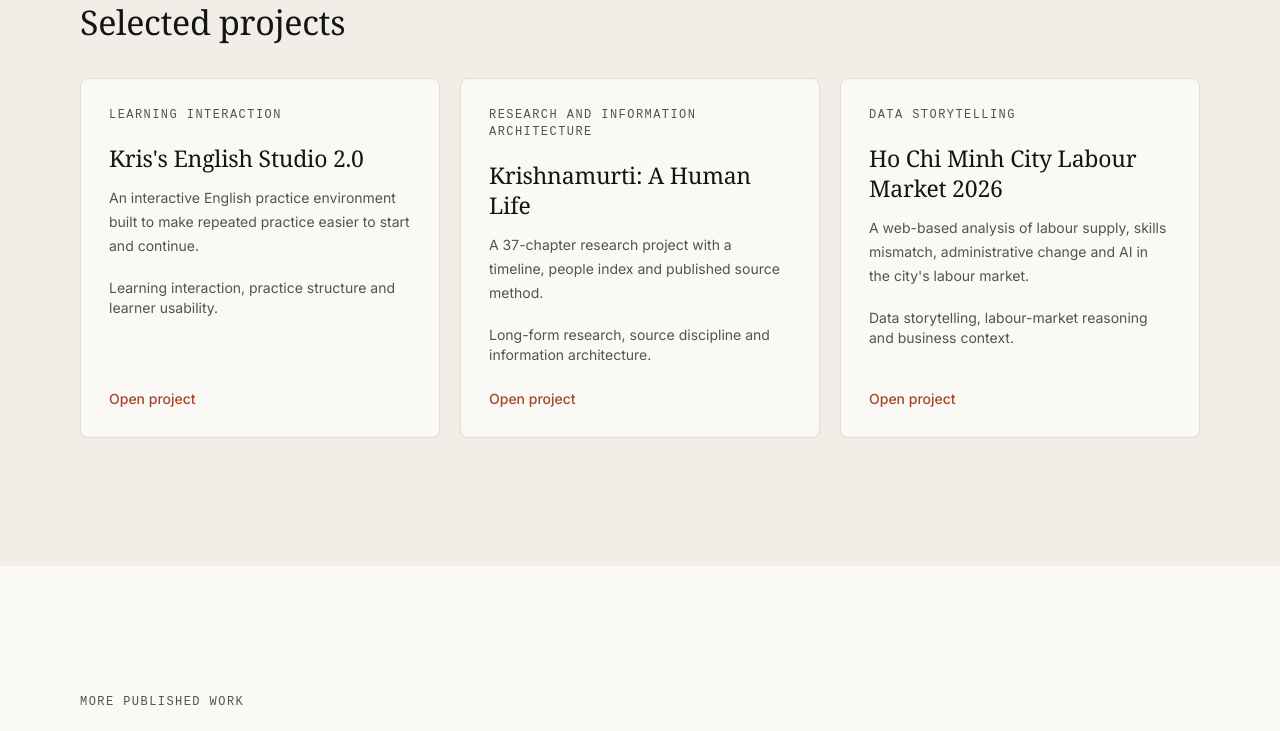
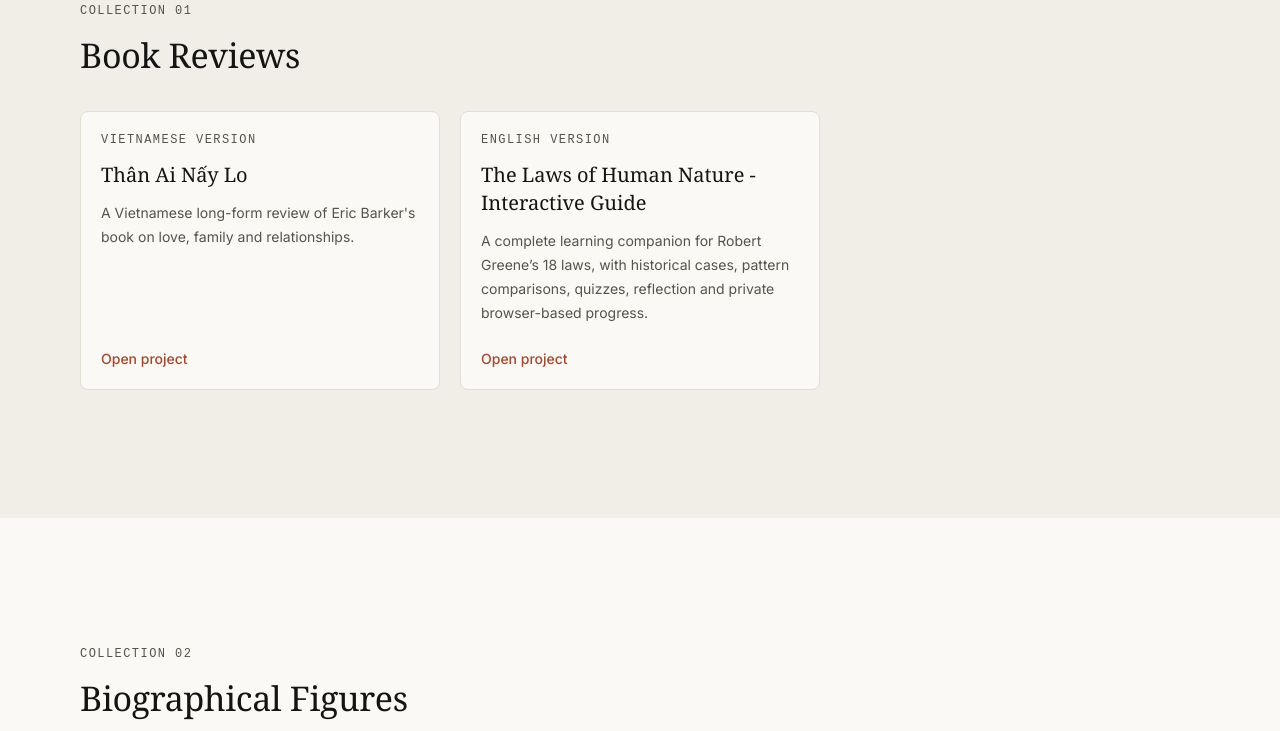
Before and after one commit to krisnguyen2k1/krisnguyen2k1.github.io, a Next.js app: page /digital-work in a window 1280 px wide. Shown: the part 680-1411 px from the top of the page. Built offline with nearby package versions, Linux system fonts and the light colour scheme.

Commit message:
content: group digital work by viewer need (#11)
Organise the Digital Work page into five viewer-oriented collections and label each project by language while preserving all other portfolio content.

```diff
--- a/app/digital-work/page.tsx
+++ b/app/digital-work/page.tsx
@@ -1,6 +1,63 @@
 import type { Metadata } from "next";
 import { ProjectCard } from "@/components/ProjectCard";
-import { selectedProjects, secondaryProjects } from "@/lib/content";
+import { projects, type Project } from "@/lib/content";
+
+type Language = "English" | "Vietnamese";
+
+type ProjectGroup = {
+  id: string;
+  title: string;
+  items: { projectTitle: string; language: Language }[];
+};
+
+const projectGroups: ProjectGroup[] = [
+  {
+    id: "book-reviews",
+    title: "Book Reviews",
+    items: [
+      { projectTitle: "Thân Ai Nấy Lo", language: "Vietnamese" },
+      { projectTitle: "The Laws of Human Nature - Interactive Guide", language: "English" },
+    ],
+  },
+  {
+    id: "biographical-figures",
+    title: "Biographical Figures",
+    items: [
+      { projectTitle: "The Man and His Country", language: "Vietnamese" },
+      { projectTitle: "Bill Marriott: A Life of Service", language: "Vietnamese" },
+      { projectTitle: "Before Marriott", language: "Vietnamese" },
+      { projectTitle: "Steve Jobs: An Interactive Biography", language: "English" },
+      { projectTitle: "Krishnamurti: A Human Life", language: "English" },
+    ],
+  },
+  {
+    id: "insightful-essays",
+    title: "Insightful Essays",
+    items: [
+      { projectTitle: "Psychology in Vietnam", language: "English" },
+      { projectTitle: "Ho Chi Minh City Labour Market 2026", language: "Vietnamese" },
+    ],
+  },
+  {
+    id: "english-teaching",
+    title: "English Teaching",
+    items: [
+      { projectTitle: "Bright12 Learning Hub", language: "English" },
+      { projectTitle: "Kris's English Studio 2.0", language: "English" },
+    ],
+  },
+  {
+    id: "my-life",
+    title: "My Life Jour" + "ney",
+    items: [{ projectTitle: "The Hotel Ledger", language: "English" }],
+  },
+];
+
+function getProject(title: string): Project {
+  const project = projects.find((item) => item.title === title);
+  if (!project) throw new Error(`Missing digital project: ${title}`);
+  return project;
+}
 
 export const metadata: Metadata = {
   title: "Digital work",
@@ -20,24 +77,32 @@ export default function DigitalWorkPage() {
         </div>
       </header>
 
-      <section className="section-pad bg-surface" aria-labelledby="selected-projects">
-        <div className="shell">
-          <h2 id="selected-projects" className="section-title">Selected projects</h2>
-          <div className="mt-9 grid gap-5 lg:grid-cols-3">
-            {selectedProjects.map((project) => <ProjectCard key={project.href} project={project} />)}
+      {projectGroups.map((group, index) => (
+        <section
+          key={group.id}
+          className={`section-pad ${index % 2 === 0 ? "bg-surface" : ""}`}
+          aria-labelledby={`${group.id}-heading`}
+        >
+          <div className="shell">
+            <p className="eyebrow">Collection {String(index + 1).padStart(2, "0")}</p>
+            <h2 id={`${group.id}-heading`} className="section-title mt-4">
+              {group.title}
+            </h2>
+            <div className="mt-9 grid gap-5 sm:grid-cols-2 lg:grid-cols-3">
+              {group.items.map((item) => {
+                const project = getProject(item.projectTitle);
+                return (
+                  <ProjectCard
+                    key={project.href}
+                    project={{ ...project, category: `${item.language} version` }}
+                    compact
+                  />
+                );
+              })}
+            </div>
           </div>
-        </div>
-      </section>
-
-      <section className="section-pad" aria-labelledby="more-projects">
-        <div className="shell">
-          <p className="eyebrow">More published work</p>
-          <h2 id="more-projects" className="section-title mt-4">A wider editorial practice.</h2>
-          <div className="mt-9 grid gap-5 sm:grid-cols-2 lg:grid-cols-3">
-            {secondaryProjects.map((project) => <ProjectCard key={project.href} project={project} compact />)}
-          </div>
-        </div>
-      </section>
+        </section>
+      ))}
     </main>
   );
 }
```
